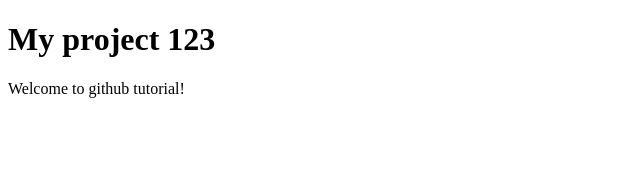
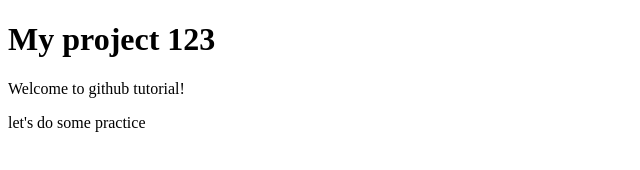
Before and after one commit to RufatRM/my-project, a plain HTML site: page index.html in a window 1280 px wide. Shown: the whole page, without its empty margins (0-640 px from the left). Drawn offline with Linux system fonts and the light colour scheme.

Commit message:
some practice

```diff
--- a/index.html
+++ b/index.html
@@ -9,5 +9,6 @@
 <body>
   <h1>My project 123</h1>
   <p>Welcome to github tutorial!</p>
+  <p>let's do some practice</p>
 </body>
 </html>
```
